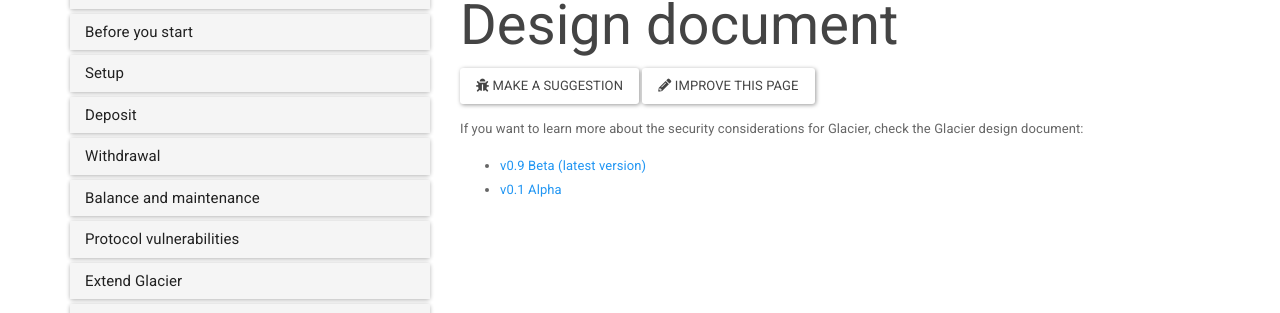
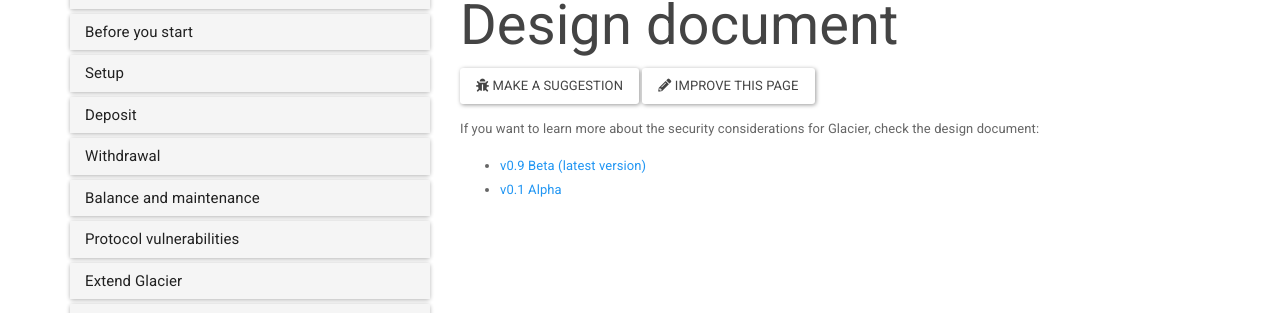
Before and after one commit to GlacierProtocol/glacierprotocol.github.io, a Jekyll site: the page built from _docs/design-doc/overview.md, in a window 1280 px wide. Shown: the part 115-428 px from the top of the page. Built offline with Jekyll 4.4.1, drawn with Linux system fonts in a browser that asks for light colours; nearby versions of some CDN libraries.

Commit message:
Design document referenced consistently

```diff
--- a/_docs/design-doc/overview.md
+++ b/_docs/design-doc/overview.md
@@ -5,7 +5,7 @@
 ---
 
 If you want to learn more about the security considerations for Glacier,
-check the Glacier design document:
+check the design document:
 
 * [v0.9 Beta (latest version)]({{ site.baseurl}}/assets/design-doc-v0.9-beta.pdf)
 * [v0.1 Alpha]({{ site.baseurl}}/assets/design-doc-v0.1-alpha.pdf)
```
Also changed, not shown: _docs/before-you-start/overview.md (+1 -1 lines), _docs/extend/ecosystem.md (+1 -1 lines), _docs/setup/create-boot-usb.md (+1 -1 lines).
